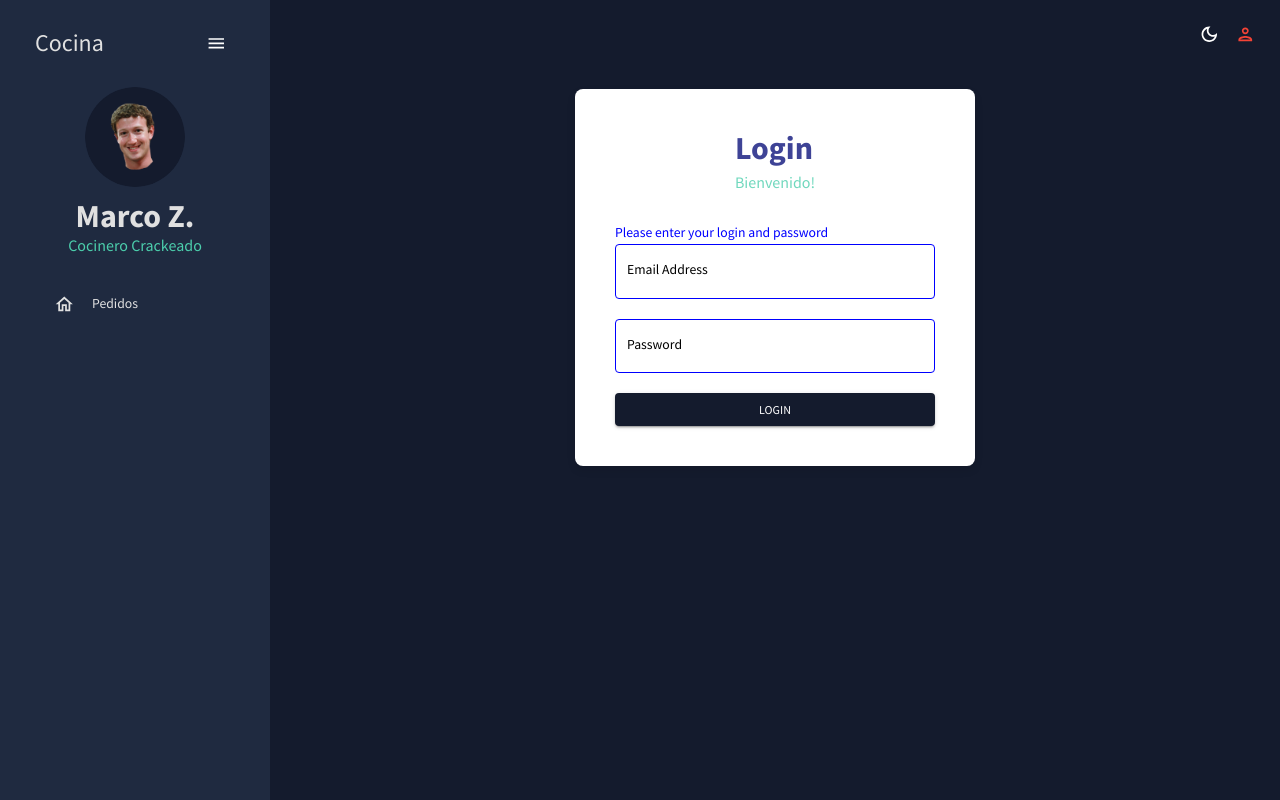
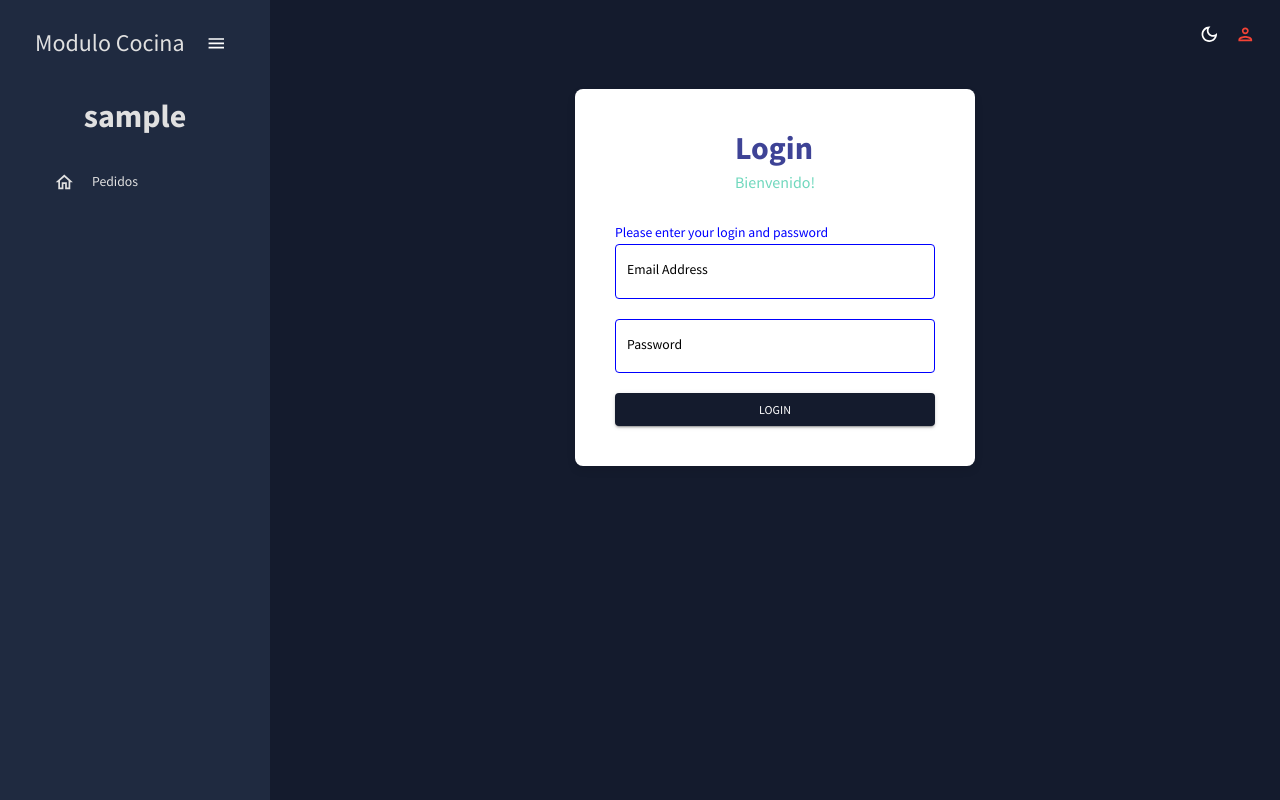
Before and after one commit to MarcoSolorzanoZ-65/ProyectoLenguajes_FrontEnd, a React (Create React App) app: page / in a window 1280 px wide. Built offline with nearby package versions, Linux system fonts and the light colour scheme; sample sign-in values are in the browser's storage.

Commit message:
Undo and Orders done

```diff
--- a/src/components/OrderComp.jsx
+++ b/src/components/OrderComp.jsx
@@ -73,7 +73,7 @@ const OrderComp = () => {
         }
     };
 
-    const filteredOrderData = orderData.filter((order) => order.order_status === 1).slice(0, 5);
+    const filteredOrderData = orderData.filter((order) => order.order_status === 1 || order.order_status === 0).slice(0, 5);
 
     return (
         <Box
@@ -107,16 +107,20 @@ const OrderComp = () => {
                     <Box
                         key={order.id}
                         gridColumn="span 2"
-                        bgcolor={colors.primary[400]}
+                        bgcolor={
+                            order.order_status === 0
+                                ? 'green'
+                                : order.order_status === 1
+                                    ? 'yellow'
+                                    : order.order_status === 2
+                                        ? 'red'
+                                        : colors.primary[400]
+                        }
                         p={2}
                         borderRadius={8}
                     >
                         <Typography variant="h6">Order ID: {order.id}</Typography>
-                        <DataGrid
-                            checkboxSelection
-                            rows={[]}
-                            columns={columns}
-                        />
+                        <DataGrid rows={[]} columns={columns} />
                         <Button
                             variant="contained"
                             onClick={() => handleSetOrderStatus(order.id)}
--- a/src/scenes/global/Sidebar.jsx
+++ b/src/scenes/global/Sidebar.jsx
@@ -1,4 +1,4 @@
-import { useState } from "react";
+import { useState, useEffect } from "react";
 import { ProSidebar, Menu, MenuItem } from "react-pro-sidebar";
 import { Box, IconButton, Typography, useTheme } from "@mui/material";
 import { Link } from "react-router-dom";
@@ -6,6 +6,7 @@ import "react-pro-sidebar/dist/css/styles.css";
 import { tokens } from "../../theme";
 import HomeOutlinedIcon from "@mui/icons-material/HomeOutlined";
 import MenuOutlinedIcon from "@mui/icons-material/MenuOutlined";
+
 const Item = ({ title, to, icon, selected, setSelected }) => {
     const theme = useTheme();
     const colors = tokens(theme.palette.mode);
@@ -29,6 +30,19 @@ const Sidebar = () => {
     const colors = tokens(theme.palette.mode);
     const [isCollapsed, setIsCollapsed] = useState(false);
     const [selected, setSelected] = useState("Dashboard");
+    const [username, setUsername] = useState("");
+    const [categoryName, setCategoryName] = useState("");
+
+    useEffect(() => {
+        const savedUsername = sessionStorage.getItem("username");
+        const savedCategoryName = sessionStorage.getItem("category_name");
+        if (savedUsername) {
+            setUsername(savedUsername);
+        }
+        if (savedCategoryName) {
+            setCategoryName(savedCategoryName);
+        }
+    }, []);
 
     return (
         <Box
@@ -69,7 +83,7 @@ const Sidebar = () => {
                                 ml="15px"
                             >
                                 <Typography variant="h3" color={colors.grey[100]}>
-                  Cocina
+                                    Modulo  Cocina
                                 </Typography>
                                 <IconButton onClick={() => setIsCollapsed(!isCollapsed)}>
                                     <MenuOutlinedIcon />
@@ -81,13 +95,6 @@ const Sidebar = () => {
                     {!isCollapsed && (
                         <Box mb="25px">
                             <Box display="flex" justifyContent="center" alignItems="center">
-                <img
-                  alt="profile-user"
-                  width="100px"
-                  height="100px"
-                  src={`../../assets/user.png`}
-                  style={{ cursor: "pointer", borderRadius: "50%" }}
-                />
                             </Box>
                             <Box textAlign="center">
                                 <Typography
@@ -96,10 +103,10 @@ const Sidebar = () => {
                                     fontWeight="bold"
                                     sx={{ m: "10px 0 0 0" }}
                                 >
-                  Marco Z.
+                                    {username}
                                 </Typography>
                                 <Typography variant="h5" color={colors.greenAccent[500]}>
-                  Cocinero Crackeado
+                                    {categoryName}
                                 </Typography>
                             </Box>
                         </Box>
--- a/src/scenes/login/login.jsx
+++ b/src/scenes/login/login.jsx
@@ -29,22 +29,26 @@ const Login = (props) => {
                 if (response.error) {
                     toast.error(response.error);
                 } else {
-          const token = response.token;
-
-          // Almacena el token JWT en sessionStorage
+                    const { token, user } = response;
+                    const category_name = user.category.category_name; // Access name property from the nested category object
                     sessionStorage.setItem('token', token);
-
-          // Realiza acciones adicionales después de iniciar sesión
-          // por ejemplo, redirige a otra página
+                    sessionStorage.setItem('isLoggedIn', true);
+                    sessionStorage.setItem('username', username);
+                    sessionStorage.setItem('category_name', category_name);
+                    props.setIsLoggedIn(true);
                     navigate('/dashboard');
-          props.setIsLoggedIn(true);
                     toast.success('Success');
                 }
             } catch (err) {
                 toast.error('Login Failed due to :' + err.message);
             }
         }
-  }
+    };
+
+
+
+
+
 
     const validate = () => {
         let result = true;
```
Lines whose indentation alone changed are shown as unchanged.
